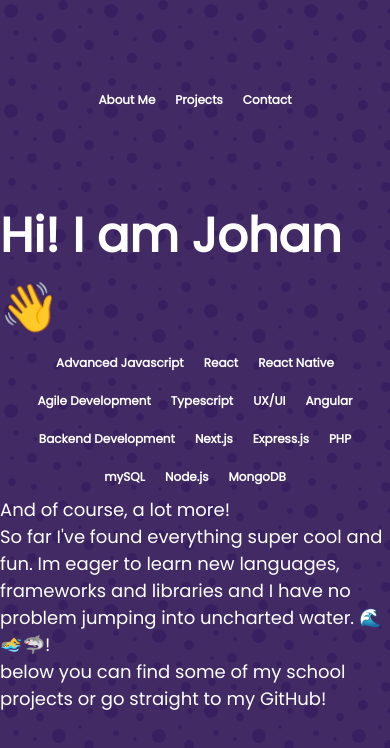
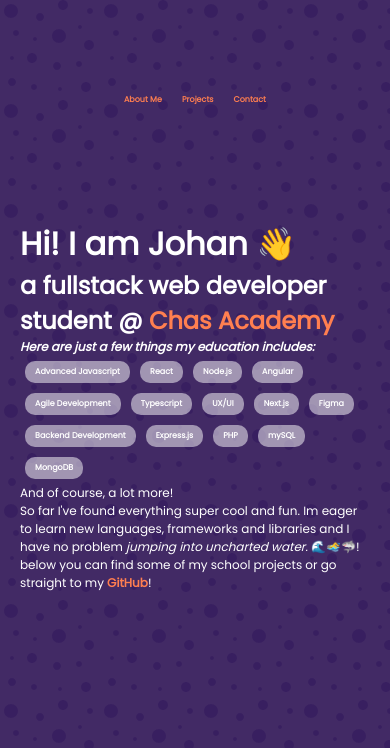
Before and after one commit to abdejohan/portfolio, a React (Create React App) app: page / in a window 390 px wide. Shown: the top 748 px of the page. Built offline with nearby package versions, Linux system fonts and the light colour scheme.

Commit message:
Fill about page with content Add media querys for smaller screens

```diff
--- a/src/components/About.jsx
+++ b/src/components/About.jsx
@@ -2,6 +2,14 @@ import React from "react";
 import { makeStyles } from "@material-ui/core/styles";
 
 const useStyles = makeStyles(() => ({
+  ul: {
+    justifyContent: "flex-start !important",
+  },
+  li: {
+    backgroundColor: "rgba(255,255,255,0.5)",
+    padding: "5px 10px",
+    borderRadius: "10px",
+  },
 }));
 
 const About = () => {
@@ -11,21 +19,23 @@ const About = () => {
     <section>
       <article>
         <h1>Hi! I am Johan 👋</h1>
+        <h3>a fullstack web developer student @ <a className="bold" href="https://chasacademy.se">Chas Academy</a></h3>
+        <h6 className="italic">Here are just a few things my education includes:</h6>
         <ul className={classes.ul}>
-          <li>Advanced Javascript</li>
-          <li>React</li>
-          <li>React Native</li>
-          <li>Agile Development</li>
-          <li>Typescript</li>
-          <li>UX/UI</li>
-          <li>Angular</li>
-          <li>Backend Development</li>
-          <li>Next.js</li>
-          <li>Express.js</li>
-          <li>PHP</li>
-          <li>mySQL</li>
-          <li>Node.js</li>
-          <li>MongoDB</li>
+          <li className={classes.li}>Advanced Javascript</li>
+          <li className={classes.li}>React</li>
+          <li className={classes.li}>Node.js</li>
+          <li className={classes.li}>Angular</li>
+          <li className={classes.li}>Agile Development</li>
+          <li className={classes.li}>Typescript</li>
+          <li className={classes.li}>UX/UI</li>
+          <li className={classes.li}>Next.js</li>
+          <li className={classes.li}>Figma</li>
+          <li className={classes.li}>Backend Development</li>
+          <li className={classes.li}>Express.js</li>
+          <li className={classes.li}>PHP</li>
+          <li className={classes.li}>mySQL</li>
+          <li className={classes.li}>MongoDB</li>
         </ul>
         <p>
           And of course, a lot more! <br/>
--- a/src/styles/App.css
+++ b/src/styles/App.css
@@ -39,10 +39,11 @@ a {
   text-decoration: none;
   color: inherit;
   white-space: nowrap;
+  color: coral;
 }
 
 a:hover {
-  color: coral;
+  color: #71677c;
 }
 
 section {
--- a/src/styles/Typography.css
+++ b/src/styles/Typography.css
@@ -8,58 +8,81 @@ p {
   font-size: 3rem;
 }
 
+.bold {
+  font-weight: 700;
+}
+
+.italic {
+  font-style: italic;
+}
+
 h1 {
   font-size: 8rem;
+  width: 100%;
 }
 
 h2 {
   font-size: 7rem;
+  width: 100%;
 }
 
 h3 {
   font-size: 6rem;
+  width: 100%;
 }
 
 h4 {
   font-size: 5rem;
+  width: 100%;
 }
 
 h5 {
   font-size: 4rem;
+  width: 100%;
 }
 
 h6 {
   font-size: 3rem;
+  width: 100%;
 }
 
 .h1 {
   font-size: 8rem;
+  width: 100%;
 }
 
 .h2 {
   font-size: 7rem;
+  width: 100%;
 }
 
 .h3 {
   font-size: 6rem;
+  width: 100%;
 }
 
 .h4 {
   font-size: 5rem;
+  width: 100%;
 }
 
 .h5 {
   font-size: 4rem;
+  width: 100%;
 }
 
 .h6 {
   font-size: 3rem;
+  width: 100%;
 }
 
 @media only screen and (max-width: 600px) {
   html,
   body {
-    font-size: 6px;
+    font-size: 4px;
+  }
+  section {
+    padding: 20px;
   }
 }
 
@@ -68,4 +91,7 @@ h6 {
   body {
     font-size: 8px;
   }
+  section {
+    padding: 40px;
+  }
 }
```
Also changed, not shown: 1 other file (tests, documents, lock files or other folders).
